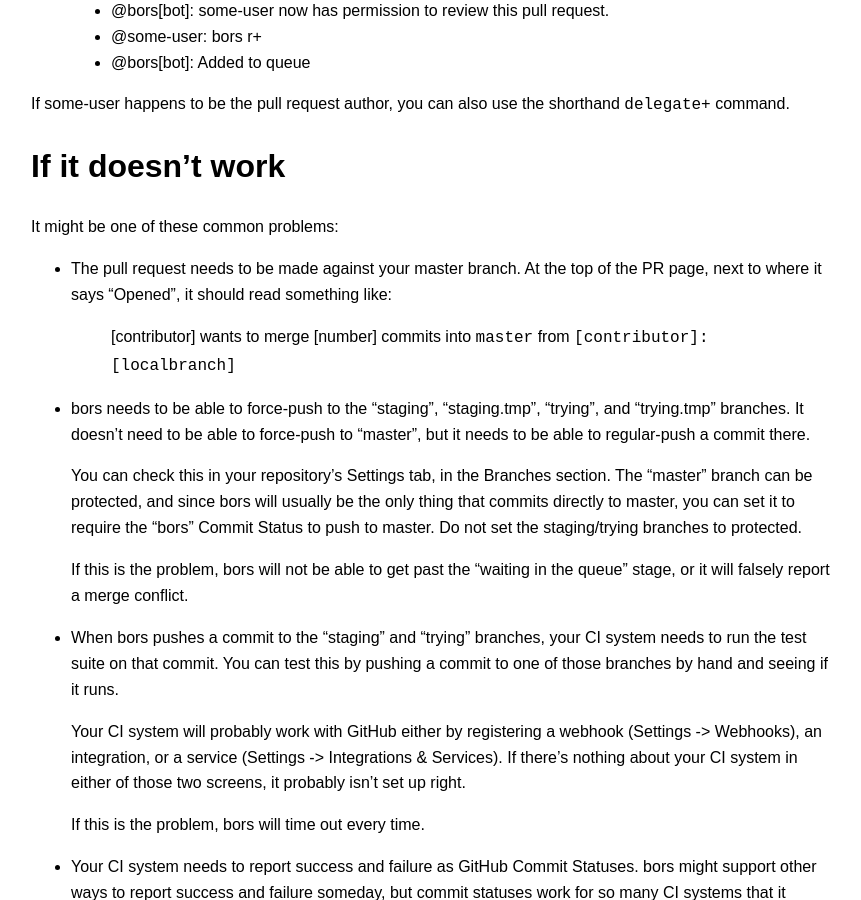
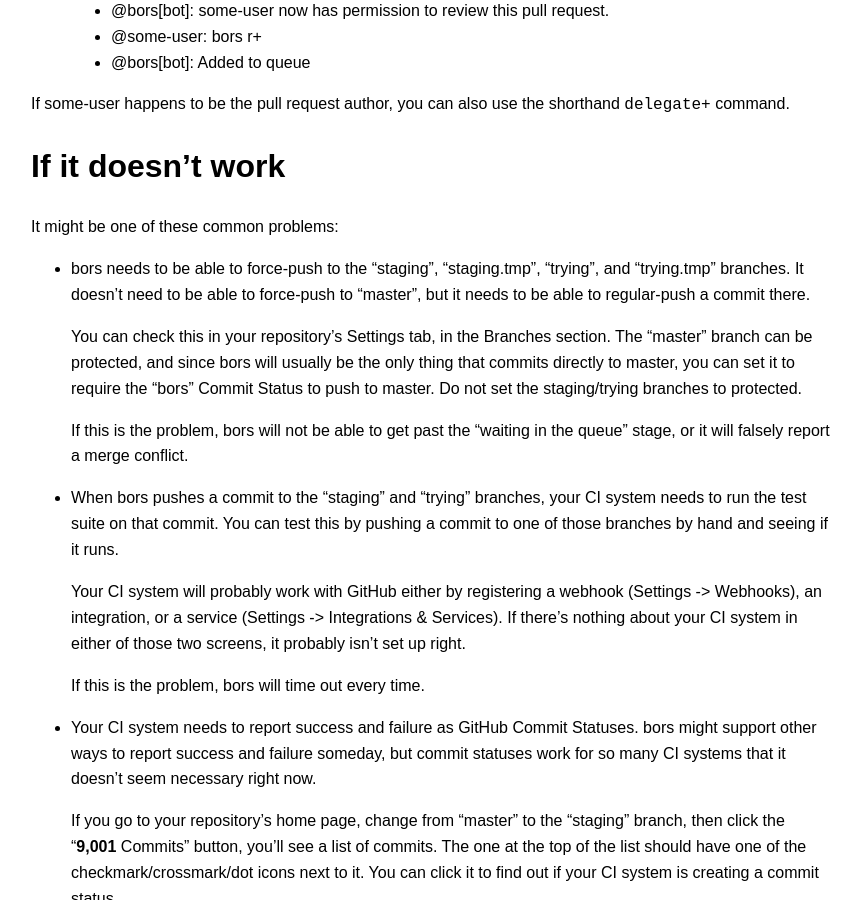
Before and after one commit to bors-ng/bors-ng.github.io, a Jekyll site: the page built from getting-started.md, in a window 1280 px wide and 900 px high, scrolled down 2131 px. Shown: the whole window, without its empty margins (209-1070 px from the left). Built offline with Jekyll 4.4.1, drawn with Linux system fonts in a browser that asks for light colours.

Commit message:
Remote the "master branch" warning
https://github.com/bors-ng/bors-ng/pull/171

```diff
--- a/getting-started.md
+++ b/getting-started.md
@@ -110,11 +110,6 @@ If some-user happens to be the pull request author, you can also use the shortha
 
 It might be one of these common problems:
 
-  * The pull request needs to be made against your master branch.
-    At the top of the PR page, next to where it says "Opened", it should read something like:
-
-    > [contributor] wants to merge [number] commits into `master` from `[contributor]:[localbranch]`
-
   * bors needs to be able to force-push to the "staging", "staging.tmp", "trying", and "trying.tmp" branches.
     It doesn't need to be able to force-push to "master",
     but it needs to be able to regular-push a commit there.
```
